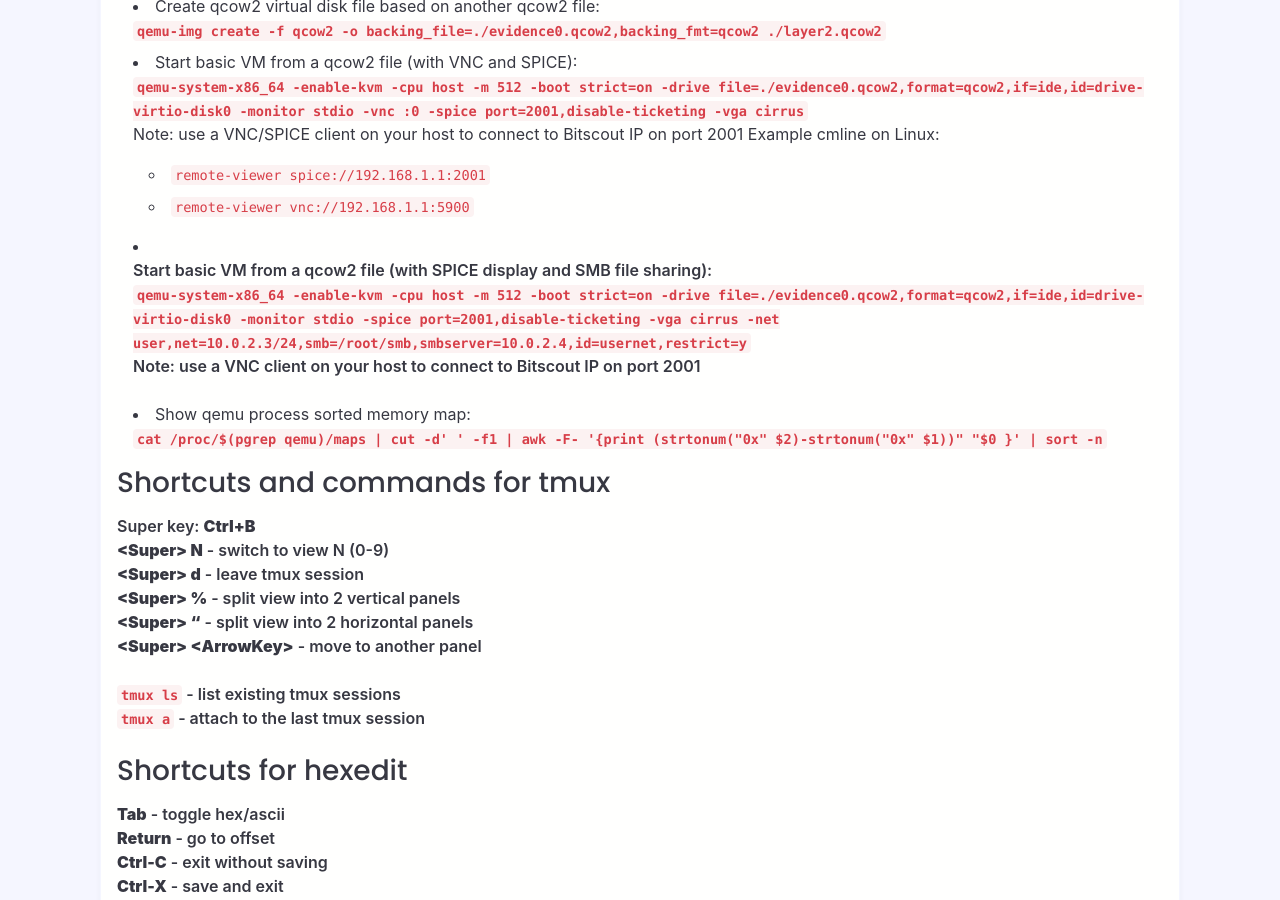
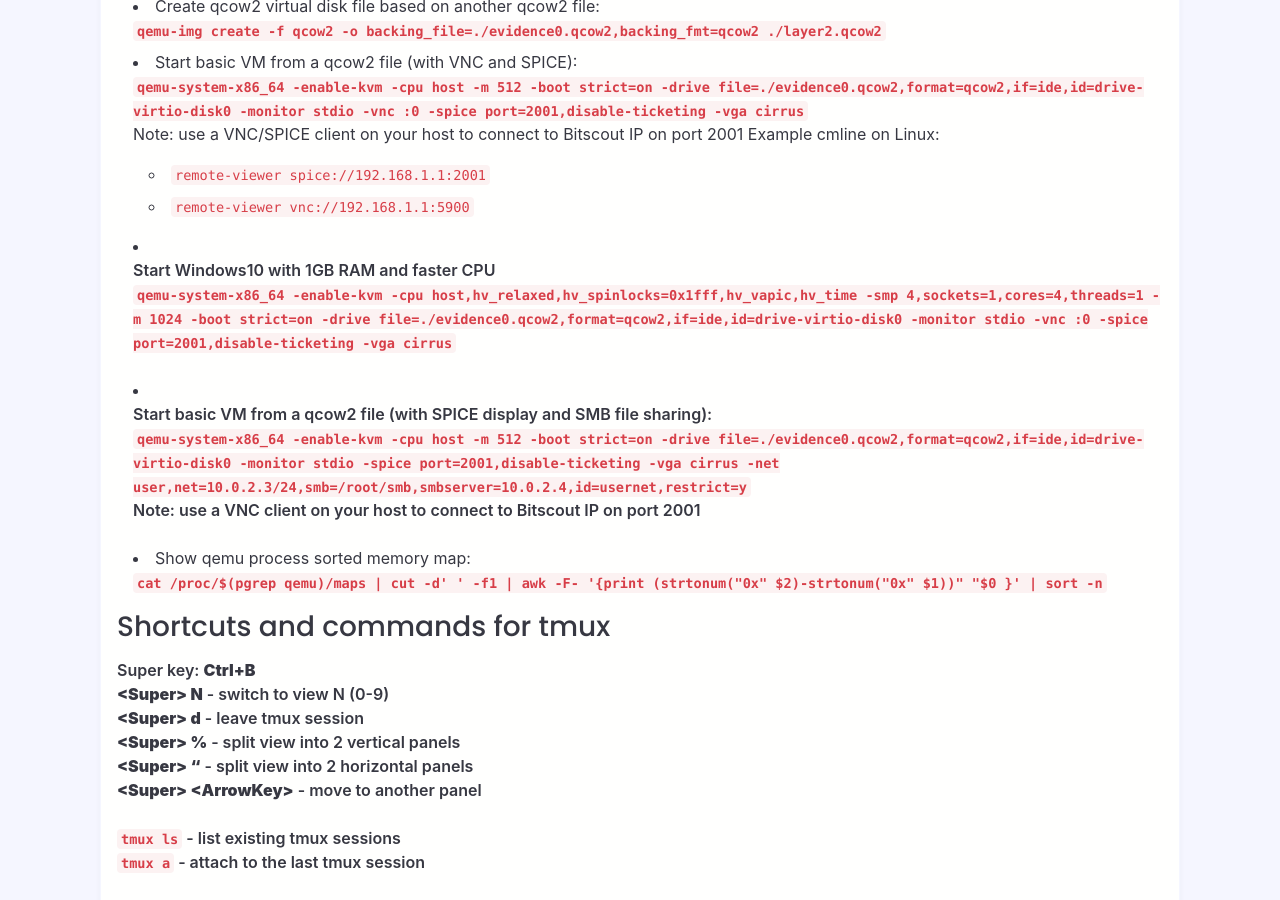
Before and after one commit to bitscout-forensics/bitscout-forensics.github.io, a Jekyll site: the page built from _posts/docs/2021-05-31-cheatsheet.md, in a window 1280 px wide and 900 px high, scrolled down 949 px. Built offline with Jekyll 4.4.1, drawn with Linux system fonts in a browser that asks for light colours; nearby versions of some CDN libraries; some web fonts are replaced.

Commit message:
Updated cheatsheet

```diff
--- a/_posts/docs/2021-05-31-cheatsheet.md
+++ b/_posts/docs/2021-05-31-cheatsheet.md
@@ -33,6 +33,9 @@ Note: use a VNC/SPICE client on your host to connect to Bitscout IP on port 2001
 Example cmline on Linux:
   * `remote-viewer spice://192.168.1.1:2001`
   * `remote-viewer vnc://192.168.1.1:5900`
+
+* Start Windows10 with 1GB RAM and faster CPU
+**`qemu-system-x86_64 -enable-kvm -cpu host,hv_relaxed,hv_spinlocks=0x1fff,hv_vapic,hv_time -smp 4,sockets=1,cores=4,threads=1 -m 1024 -boot strict=on -drive file=./evidence0.qcow2,format=qcow2,if=ide,id=drive-virtio-disk0 -monitor stdio -vnc :0 -spice port=2001,disable-ticketing -vga cirrus`**
 
 * Start basic VM from a qcow2 file (with SPICE display and SMB file sharing):
 **`qemu-system-x86_64 -enable-kvm -cpu host -m 512 -boot strict=on -drive file=./evidence0.qcow2,format=qcow2,if=ide,id=drive-virtio-disk0 -monitor stdio -spice port=2001,disable-ticketing -vga cirrus -net user,net=10.0.2.3/24,smb=/root/smb,smbserver=10.0.2.4,id=usernet,restrict=y`**
```
